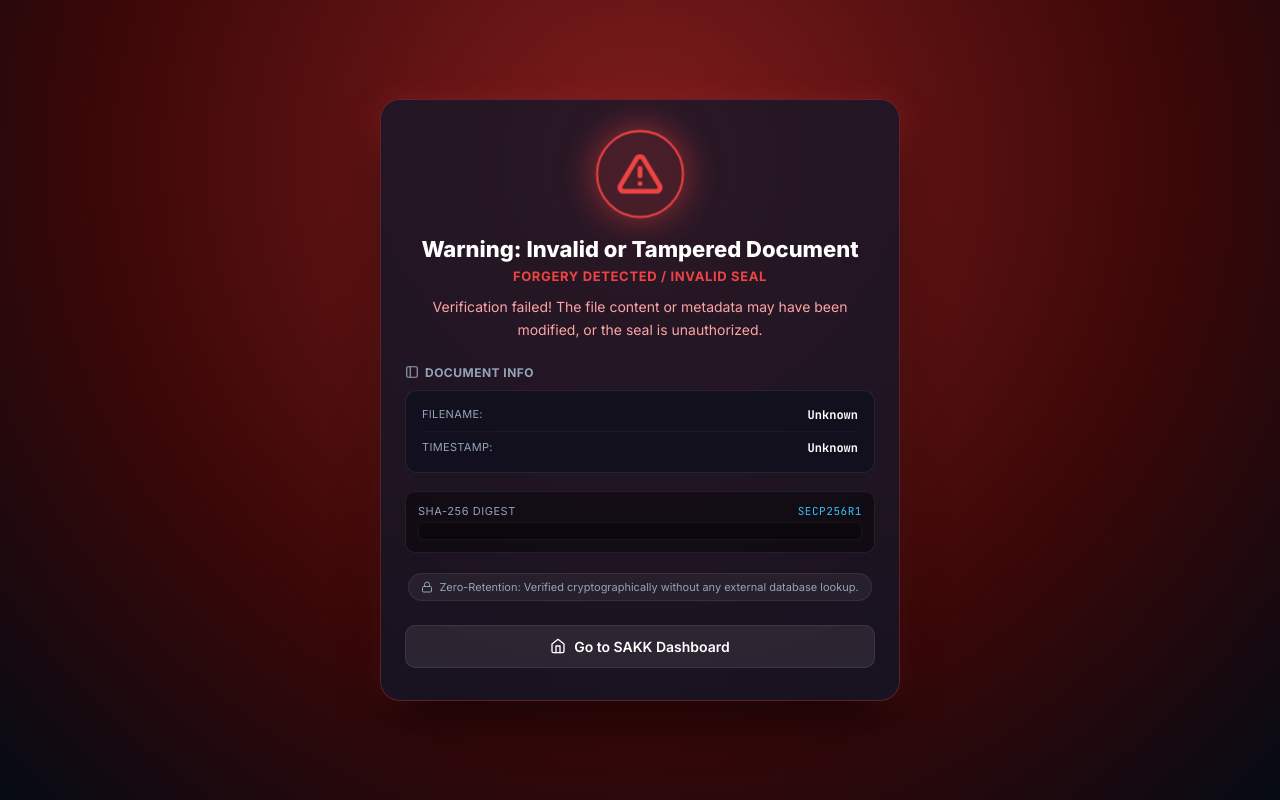
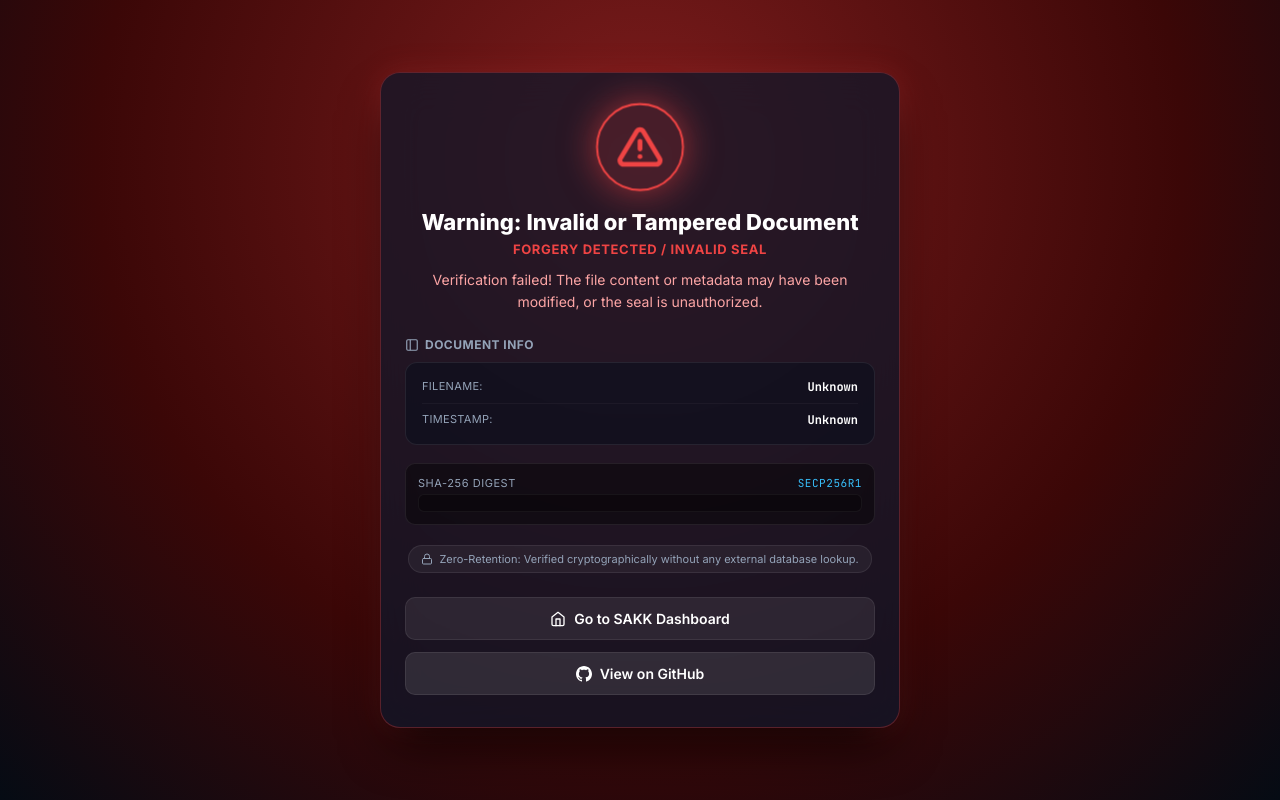
Before and after one commit to abdllaouidjabere-cmyk/sakk1, a Flask app: page /v in a window 1280 px wide. Run offline with Flask 3, Linux system fonts and the light colour scheme.

Commit message:
Add GitHub link and style to verify.html

```diff
--- a/sakk3/templates/verify.html
+++ b/sakk3/templates/verify.html
@@ -290,9 +290,14 @@
                 <span>Zero-Retention: Verified cryptographically without any external database lookup.</span>
             </div>
 
-            <a href="/" class="btn">
+            <a href="/" class="btn" style="margin-bottom: 12px;">
                 <svg xmlns="http://www.w3.org/2000/svg" width="16" height="16" viewBox="0 0 24 24" fill="none" stroke="currentColor" stroke-width="2" stroke-linecap="round" stroke-linejoin="round"><path d="M3 9l9-7 9 7v11a2 2 0 0 1-2 2H5a2 2 0 0 1-2-2z"/><polyline points="9 22 9 12 15 12 15 22"/></svg>
                 <span>Go to SAKK Dashboard</span>
+            </a>
+
+            <a href="https://github.com/abdllaouidjabere-cmyk/sakk1" target="_blank" class="btn" style="background-color: rgba(255, 255, 255, 0.1);">
+                <svg xmlns="http://www.w3.org/2000/svg" width="16" height="16" viewBox="0 0 24 24" fill="currentColor"><path d="M12 0c-6.626 0-12 5.373-12 12 0 5.302 3.438 9.8 8.207 11.387.599.111.793-.261.793-.577v-2.234c-3.338.726-4.033-1.416-4.033-1.416-.546-1.387-1.333-1.756-1.333-1.756-1.089-.745.083-.729.083-.729 1.205.084 1.839 1.237 1.839 1.237 1.07 1.834 2.807 1.304 3.492.997.107-.775.418-1.305.762-1.604-2.665-.305-5.467-1.334-5.467-5.931 0-1.311.469-2.381 1.236-3.221-.124-.303-.535-1.524.117-3.176 0 0 1.008-.322 3.301 1.23.957-.266 1.983-.399 3.003-.404 1.02.005 2.047.138 3.006.404 2.291-1.552 3.297-1.23 3.297-1.23.653 1.653.242 2.874.118 3.176.77.84 1.235 1.911 1.235 3.221 0 4.609-2.807 5.624-5.479 5.921.43.372.823 1.102.823 2.222v3.293c0 .319.192.694.801.576 4.765-1.589 8.199-6.086 8.199-11.386 0-6.627-5.373-12-12-12z"/></svg>
+                <span>View on GitHub</span>
             </a>
         </div>
     </div>
```
